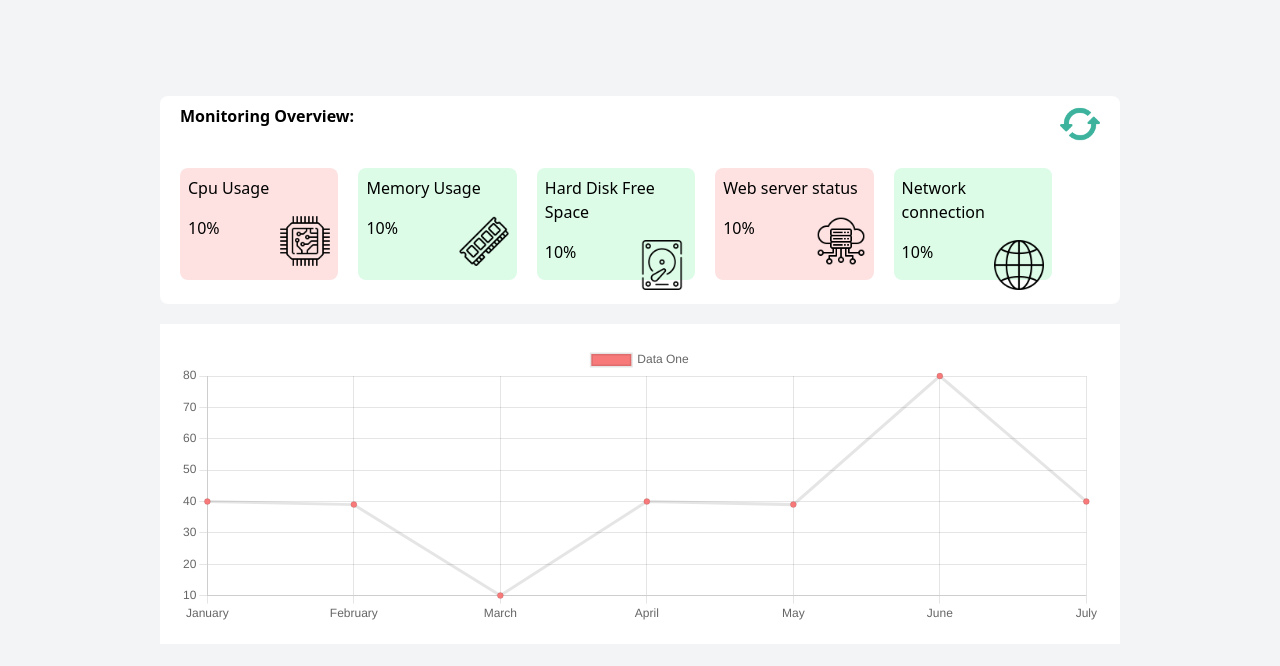
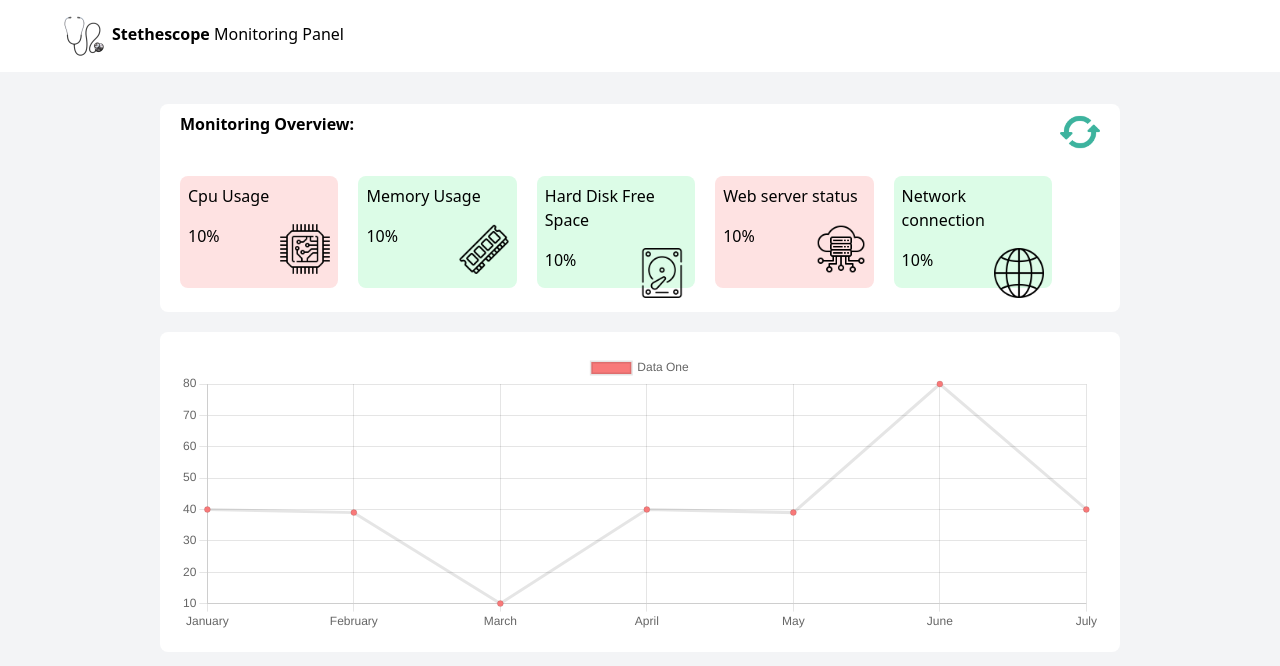
Before and after one commit to MohsenAbrishami/monitoring-panel, a Vue app: page / in a window 1280 px wide. Shown: the top 666 px of the page. Built offline with nearby package versions, Linux system fonts and the light colour scheme.

Commit message:
Add header

```diff
--- a/src/components/Chart.vue
+++ b/src/components/Chart.vue
@@ -50,7 +50,7 @@ export default {
 </script>
 
 <template>
-    <div class="w-9/12 h-80 bg-white mt-5 mx-auto p-5">
+    <div class="w-9/12 h-80 bg-white mt-5 mx-auto p-5 rounded-lg">
         <Line :data="data" :options="options" />
     </div>
 </template>
--- /dev/null
+++ b/src/components/Header.vue
@@ -0,0 +1,8 @@
+<template>
+    <div class="w-full bg-white py-4 pl-16">
+        <img src="public/stethoscope.png" class="w-10 inline-block">
+        <div class=" inline-block pl-2">
+            <span class="font-bold"> Stethescope </span> Monitoring Panel
+        </div>
+    </div>
+</template>
--- a/src/components/MonitoringPanel.vue
+++ b/src/components/MonitoringPanel.vue
@@ -1,9 +1,11 @@
 <script setup>
+import Header from './Header.vue'
 import Status from './Status.vue'
 import Chart from './Chart.vue'
 </script>
 
 <template>
+    <Header />
     <Status />
     <Chart />
 </template>
--- a/src/components/Status.vue
+++ b/src/components/Status.vue
@@ -1,5 +1,5 @@
 <template>
-    <div class="w-9/12 mx-auto mt-24 bg-white rounded-lg p-2">
+    <div class="w-9/12 mx-auto mt-8 bg-white rounded-lg p-2">
         <span class="pl-3 font-bold inline-block">Monitoring Overview:</span>
         <a href="">
             <img src="public/refresh.png" class="w-10 inline-block float-right mr-3">
```
Also changed, not shown: public/stethoscope.png (added).
